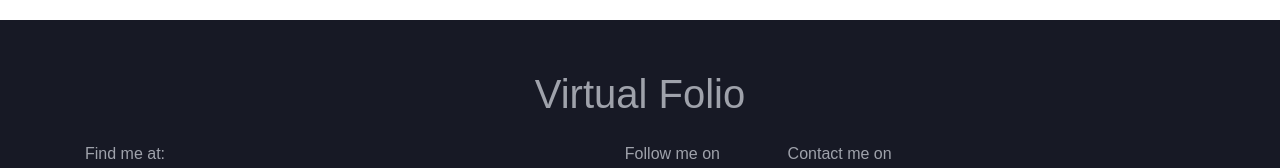
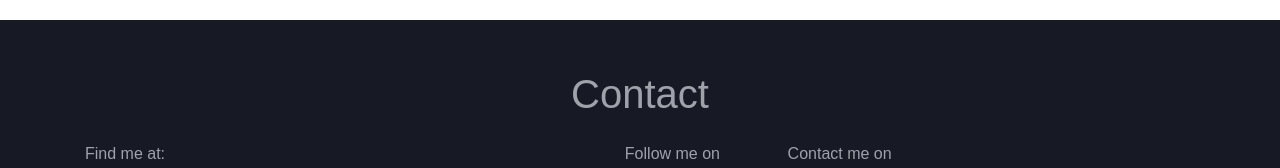
Before and after one commit to likhith2001/My-Portfolio, a plain HTML site: page index.html in a window 1280 px wide. Shown: the part 5322-5490 px from the top of the page. Drawn offline with Linux system fonts and the light colour scheme; a web font is replaced by a local one.

Commit message:
Update index.html

```diff
--- a/index.html
+++ b/index.html
@@ -392,7 +392,7 @@
 
   <!-- Footer -->
   <div class="vg-footer" id="contact">
-    <h1 class="text-center">Virtual Folio</h1>
+    <h1 class="text-center">Contact</h1>
     <div class="container">
       <div class="row">
         <div class="col-lg-4 py-3">
```
